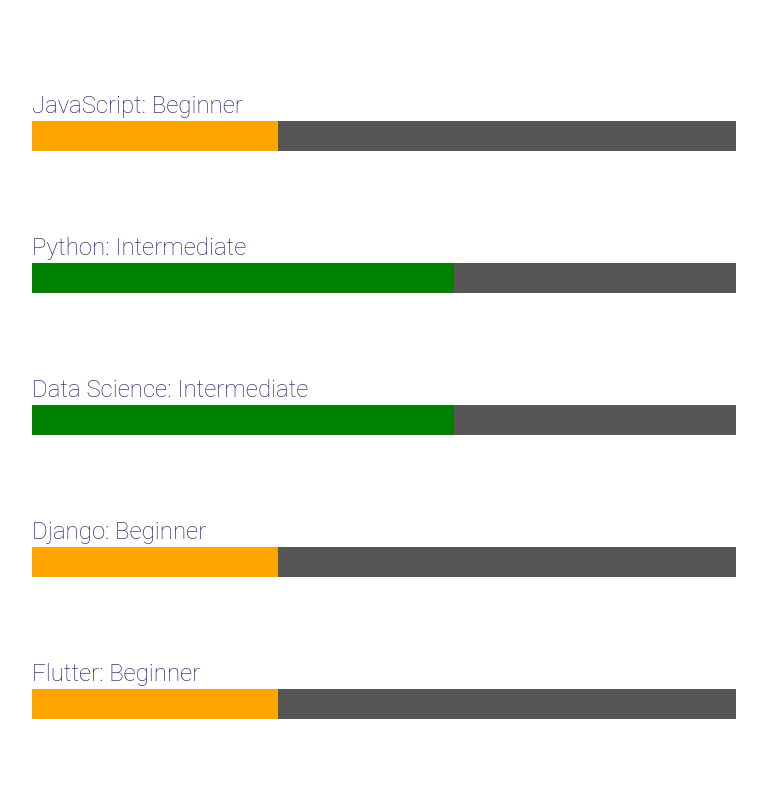
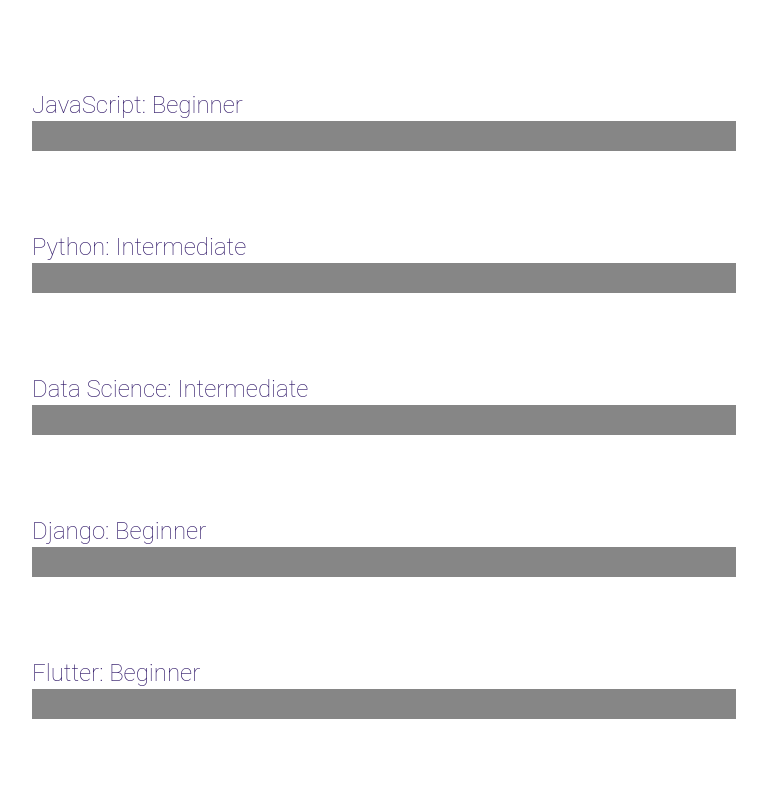
Before and after one commit to Balakumaran51/Balakumaran51-ShapeAI_React_Basics_Balakumaran_M, a React (Create React App) app: page /Skills in a window 1280 px wide. Shown: the part 1160-1960 px from the top of the page, without its empty margins (256-1023 px from the left). Built offline with nearby package versions, Linux system fonts and the light colour scheme.

Commit message:
Update Skills.js

```diff
--- a/src/components/Skills.js
+++ b/src/components/Skills.js
@@ -43,23 +43,37 @@
     big:{
         width:"65%",
         height:"30px",
-        background:"rgb(15,15,15,0.7)"
+        background:"rgb(15,15,15,0.5)"
     },
     small:{
         width:"40%",
         height:"30px",
-        background:"rgb(15,15,15,0.7)"
+        background:"rgb(15,15,15,0.5)"
     },
     start:{
+        "&:hover": {
+        background:"orange"
+          },
+        "&:clicked":{
+            background:"orange"
+        },
+          transition: "background .3s",
+        background:"rgb(15,15,15,0.5)",
         width:"35%",
         height:"30px",
-        background:"orange",
         alignContent:"right"
     },
     mid:{
         width:"60%",
         height:"30px",
-        background:"green",
+        "&:hover":{
+            background:"green",
+        },
+        "&:clicked":{
+            background:"green",
+        },
+        transition: "background .3s",
+        background:"rgb(15,15,15,0.5)",
         alignContent:"right"
     },
     skills:{
```
